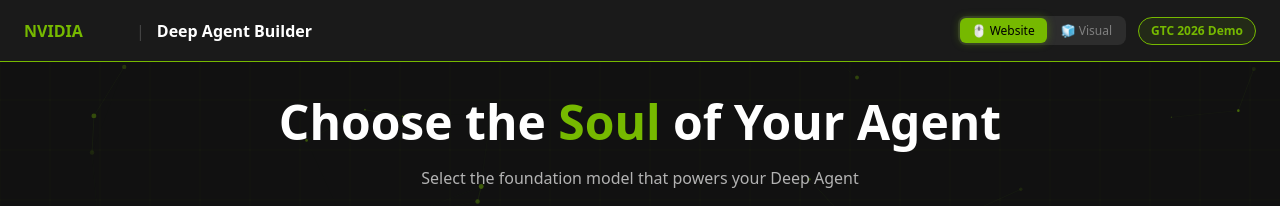
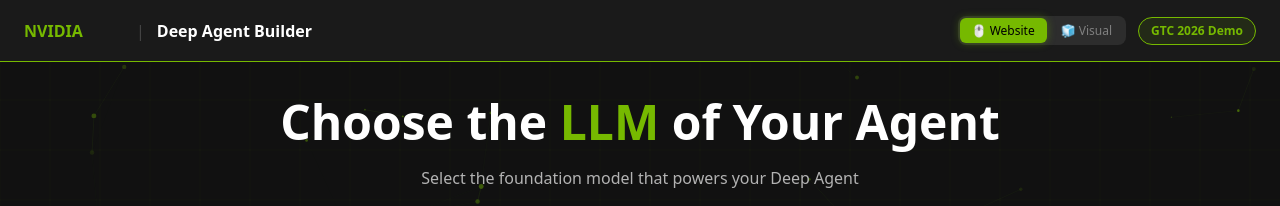
Before and after one commit to PicoNVIDIA/DeepAgentsDemo, a React (Vite) app: page / in a window 1280 px wide. Shown: the top 206 px of the page. Built offline with nearby package versions, Linux system fonts and the light colour scheme.

Commit message:
fix: Change 'Soul' to 'LLM' on front page title

```diff
--- a/src/components/SoulPicker/SoulPicker.tsx
+++ b/src/components/SoulPicker/SoulPicker.tsx
@@ -68,7 +68,7 @@
         animate={{ y: 0, opacity: 1 }}
         transition={{ delay: 0.2 }}
       >
-        <h1>Choose the <span className="soul-accent" style={{ color: activeColor }}>Soul</span> of Your Agent</h1>
+        <h1>Choose the <span className="soul-accent" style={{ color: activeColor }}>LLM</span> of Your Agent</h1>
         <p>Select the foundation model that powers your Deep Agent</p>
       </motion.div>
 
```
